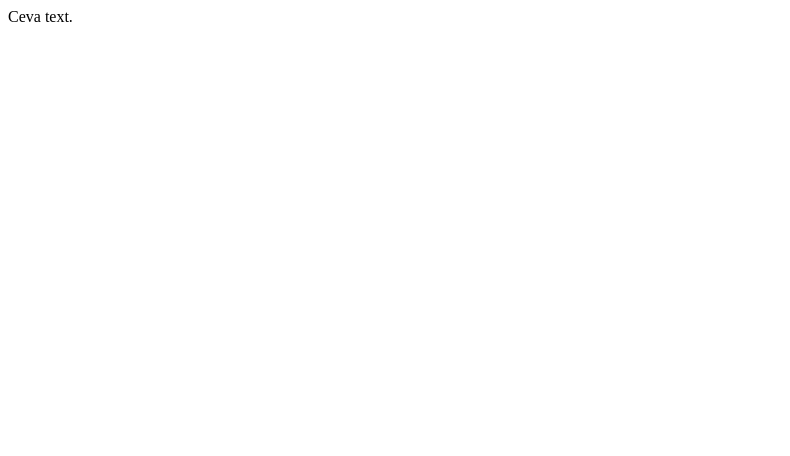
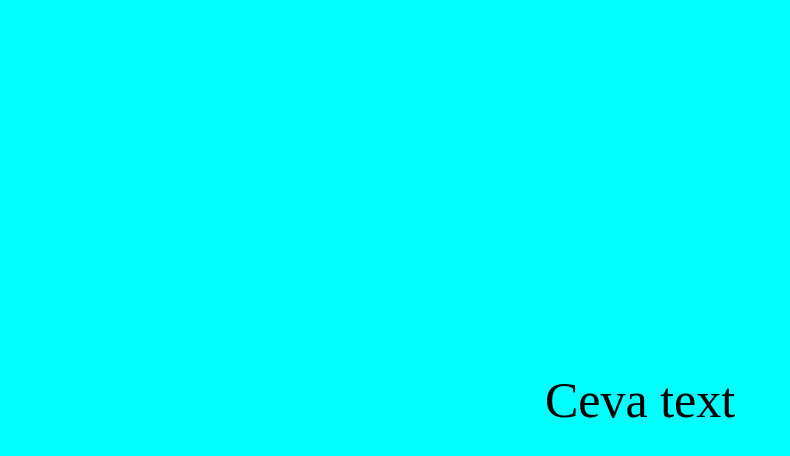
Before and after one commit to baderproductions/clonaFacebook, a plain HTML site: page pagina.html in a window 1280 px wide. Shown: the whole page, without its empty margins (0-790 px from the left). Drawn offline with Linux system fonts and the light colour scheme.

Commit message:
comit doi

```diff
--- a/pagina.html
+++ b/pagina.html
@@ -3,9 +3,10 @@
   <head>
     <meta charset="UTF-8" />
     <meta name="viewport" content="width=device-width, initial-scale=1.0" />
+    <link rel="stylesheet" href="./style.css" />
     <title>Document</title>
   </head>
   <body>
-    <label>Ceva text.</label>
+    <label>Ceva text</label>
   </body>
 </html>
--- a/style.scss
+++ b/style.scss
@@ -0,0 +1,17 @@
+* {
+  margin: 0;
+  padding: 0;
+}
+
+html,
+body {
+  background-color: cyan;
+
+  label {
+    font-size: 50px;
+    position: absolute;
+    top: 50%;
+    left: 50%;
+    transform: translate(-50%, -50%);
+  }
+}
```
Also changed, not shown: style.css, 1 other file.
